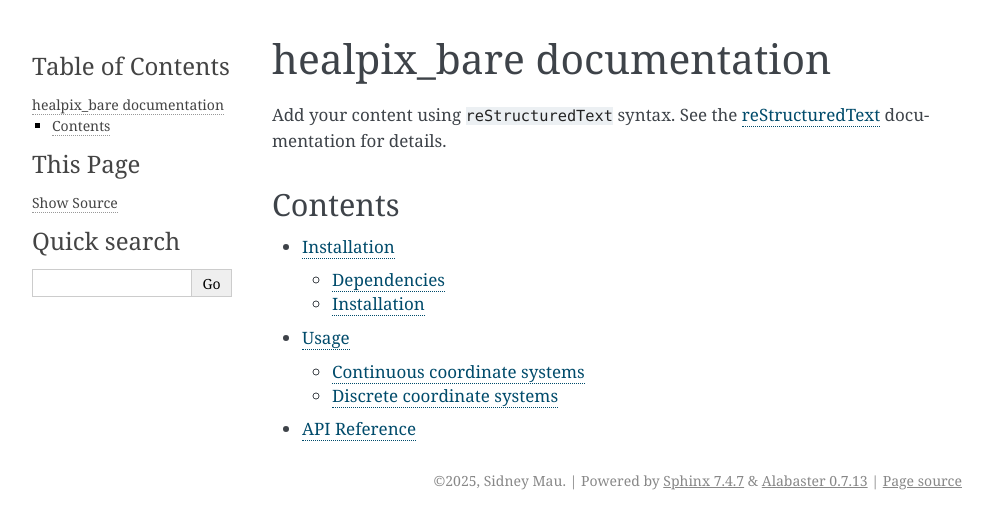
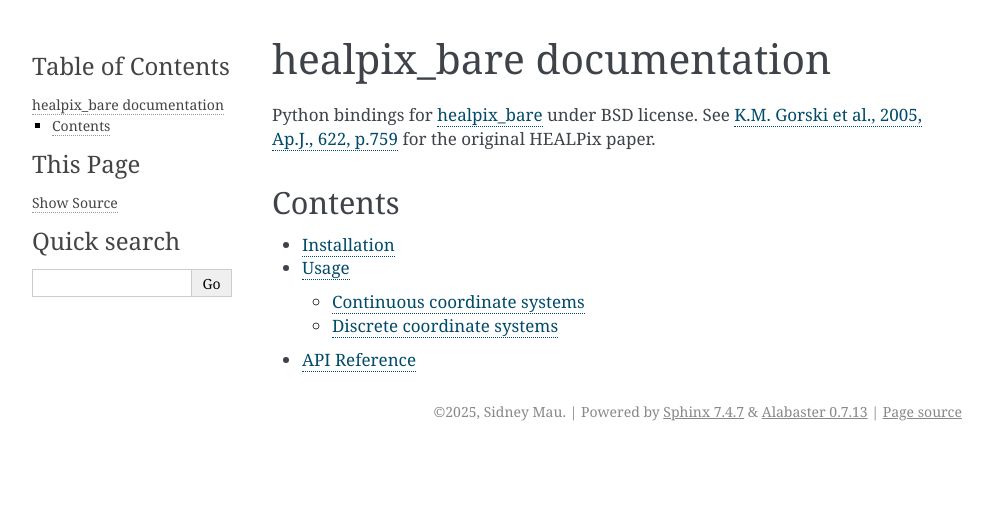
Before and after one commit to sidneymau/healpix_bare, a Sphinx documentation site: the page built from docs/source/index.rst, in a window 1280 px wide. Shown: the top 529 px of the page, without its empty margins (148-1141 px from the left). Built offline with Sphinx 7.4.7, drawn with Linux system fonts in a browser that asks for light colours.

Commit message:
update docs

```diff
--- a/docs/source/conf.py
+++ b/docs/source/conf.py
@@ -6,7 +6,7 @@
 # -- Project information -----------------------------------------------------
 # https://www.sphinx-doc.org/en/master/usage/configuration.html#project-information
 
-project = 'healpix_bare'
+project = 'HEALPix Bare'
 copyright = '2025, Sidney Mau'
 author = 'Sidney Mau'
 
--- a/docs/source/index.rst
+++ b/docs/source/index.rst
@@ -6,9 +6,8 @@
 healpix_bare documentation
 ==========================
 
-Add your content using ``reStructuredText`` syntax. See the
-`reStructuredText <https://www.sphinx-doc.org/en/master/usage/restructuredtext/index.html>`_
-documentation for details.
+Python bindings for `healpix_bare <https://sourceforge.net/projects/healpix/files/healpix_bare_1.0/>`_ under BSD license.
+See `K.M. Gorski et al., 2005, Ap.J., 622, p.759 <http://adsabs.harvard.edu/abs/2005ApJ...622..759G>`_ for the original HEALPix paper.
 
 
 .. toctree::
--- a/docs/source/installation.rst
+++ b/docs/source/installation.rst
@@ -1,13 +1,5 @@
 Installation
 ============
-
-Dependencies
-------------
-
-``healpix_bare`` depends on ...
-
-Installation
-------------
 
 This package can currently be installed via pip from git:
 
```
Also changed, not shown: README.md (+1 -1 lines).
